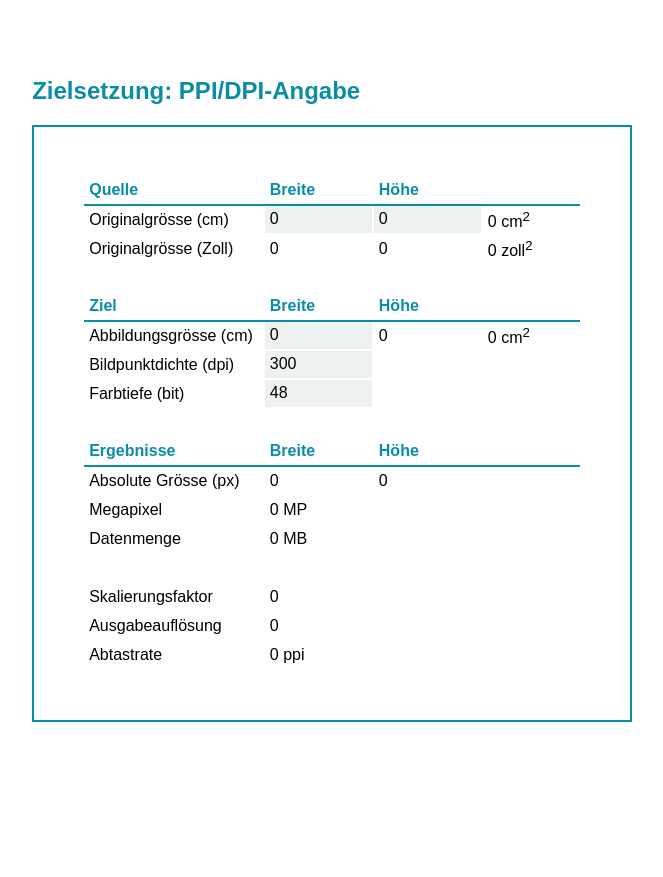
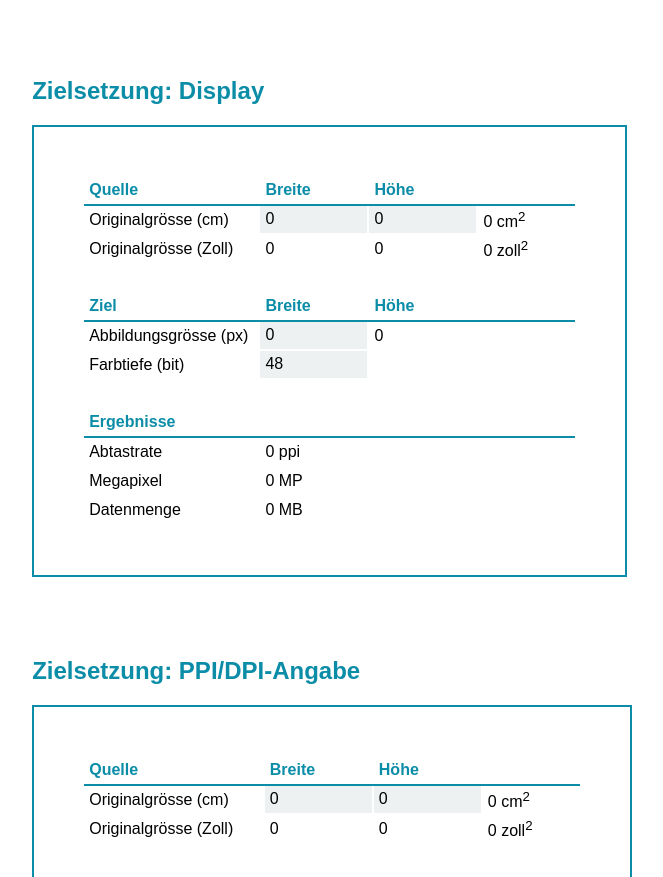
Before and after one commit to simon-mettler/digi-cheatsheet, a plain HTML site: page index.html in a window 1280 px wide. Shown: the part 1019-1896 px from the top of the page, without its empty margins (308-971 px from the left). Before the commit the page ends 1749 px from the top, so only its background shows below. Drawn offline with Linux system fonts and the light colour scheme.

Commit message:
add display

```diff
--- a/calc.js
+++ b/calc.js
@@ -1,3 +1,38 @@
+function calc_disp() {
+
+	let width = get("disp_width");
+	let height = get("disp_height");
+
+	let widthZoll = toInch(width);
+	let heightZoll= toInch(height);
+
+	let cm2 = flaeche(width, height);
+	let zoll2 = flaeche(widthZoll,heightZoll);
+
+	let zielWidth = get("disp_ziel-width");
+
+	let zielFarb = get("disp_ziel-farb");
+
+	let scale = zielWidth / width;
+
+	let zielHeight = height * scale;
+
+	let ergMegapixel = zielWidth * zielHeight / 1024 / 1024;
+	let ergDatenmenge = ergMegapixel * zielFarb / 8;
+	let ergAbtastrate = zielWidth / widthZoll;
+
+	set("disp_cm2", roundTo(cm2, 2) + " cm<sup>2</sup>");
+	set("disp_zoll2", roundTo(zoll2, 2) + " zoll<sup>2</sup>");
+	set("disp_width-zoll", roundTo(widthZoll, 2));
+	set("disp_height-zoll", roundTo(heightZoll, 2));
+
+	set("disp_abtastrate", roundTo(ergAbtastrate, 0) + " ppi");
+	set("disp_megapixel", roundTo(ergMegapixel, 2) + " MP");
+	set("disp_datenmenge", roundTo(ergDatenmenge, 2) + " MB");
+	set("disp_ziel-height", roundTo(zielHeight, 0));
+
+}
+
 function calc_ppi() {
 
 	let width = get("ppi_width");
--- a/index.html
+++ b/index.html
@@ -80,6 +80,62 @@
 				</tr>
 			</table>
 
+
+			<h2>Zielsetzung: Display</h2>
+			<table>
+				<tr class="th">
+					<td>Quelle</td>
+					<td>Breite</td>
+					<td colspan="2">Höhe</td>
+				</tr>
+				<tr>
+					<td>Originalgrösse (cm)</td>
+					<td class="input"><input type="text" id="disp_width" value="0" onkeyup="calc_disp()" /></td>
+					<td class="input"><input type="text" id="disp_height" value="0" onkeyup="calc_disp()" />
+					<td id="disp_cm2">0 cm<sup>2</sup></td>
+				</tr>
+				<tr>
+					<td>Originalgrösse (Zoll)</td>
+					<td id="disp_width-zoll">0</td>
+					<td id="disp_height-zoll">0</td>
+					<td id="disp_zoll2">0 zoll<sup>2</sup></td>
+				</tr>
+				<tr>
+					<td class="space"></td>
+				</tr>
+				<tr class="th">
+					<td>Ziel</td>
+					<td>Breite</td>
+					<td colspan="2">Höhe</td>
+				</tr>
+				<tr>
+					<td>Abbildungsgrösse (px)</td>
+					<td class="input"><input type="text" id="disp_ziel-width" value="0" onkeyup="calc_disp()" /></td>
+					<td id="disp_ziel-height">0</td>
+				</tr>
+				<tr>
+					<td>Farbtiefe (bit)</td>
+					<td class="input"><input id="disp_ziel-farb" value="48" onkeyup="calc_disp()"></input></td>
+				</tr>
+				<tr>
+					<td class="space"></td>
+				</tr>
+				<tr class="th">
+					<td colspan="4">Ergebnisse</td>
+				</tr>
+				<tr>
+					<td>Abtastrate</td>
+					<td id="disp_abtastrate">0 ppi</td>
+				</tr>
+				<tr>
+					<td>Megapixel</td>
+					<td id="disp_megapixel">0 MP</td>
+				</tr>
+				<tr>
+					<td>Datenmenge</td>
+					<td id="disp_datenmenge">0 MB</td>
+				</tr>
+			</table>
 
 			<h2>Zielsetzung: PPI/DPI-Angabe</h2>
 			<table>
```
